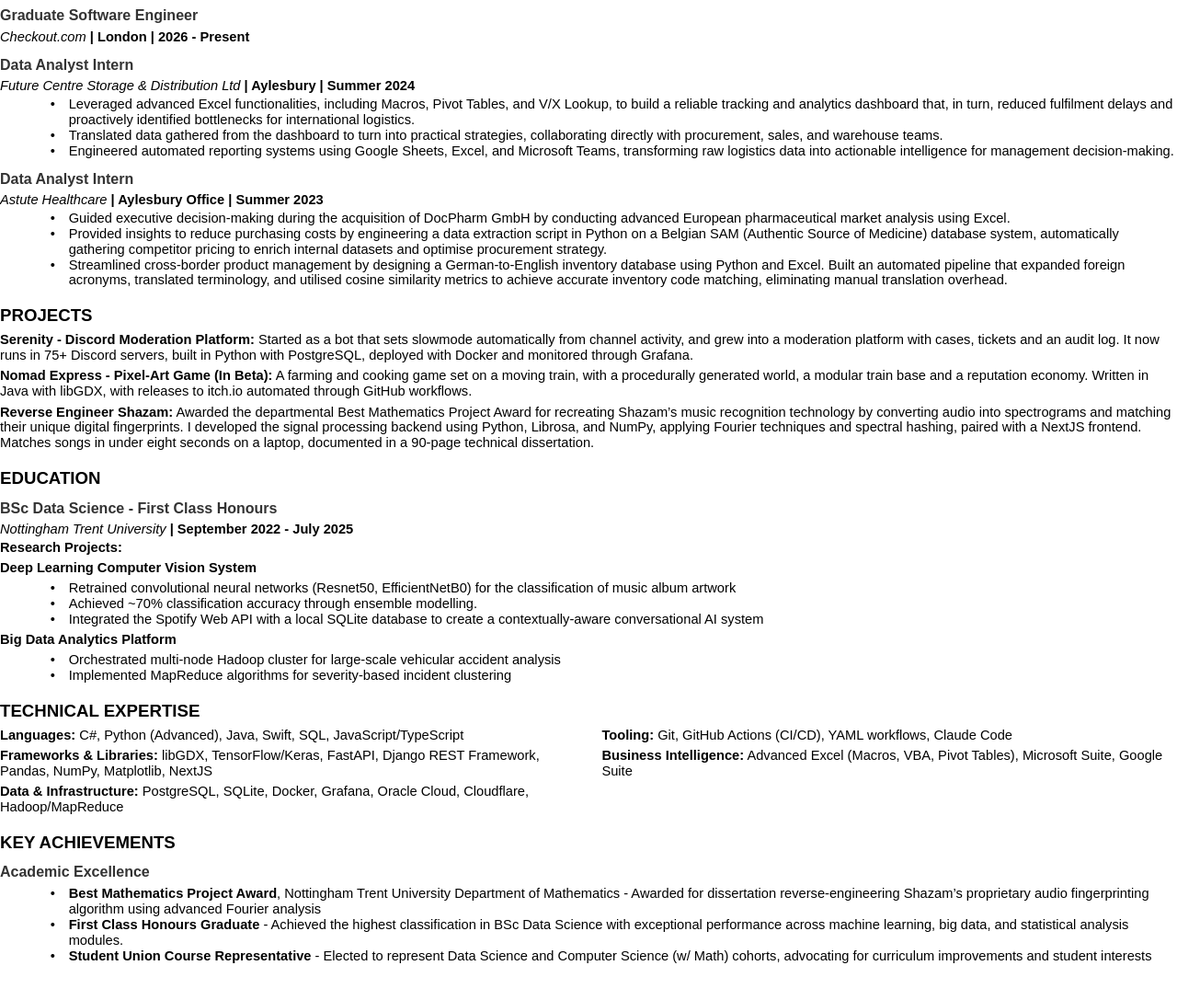
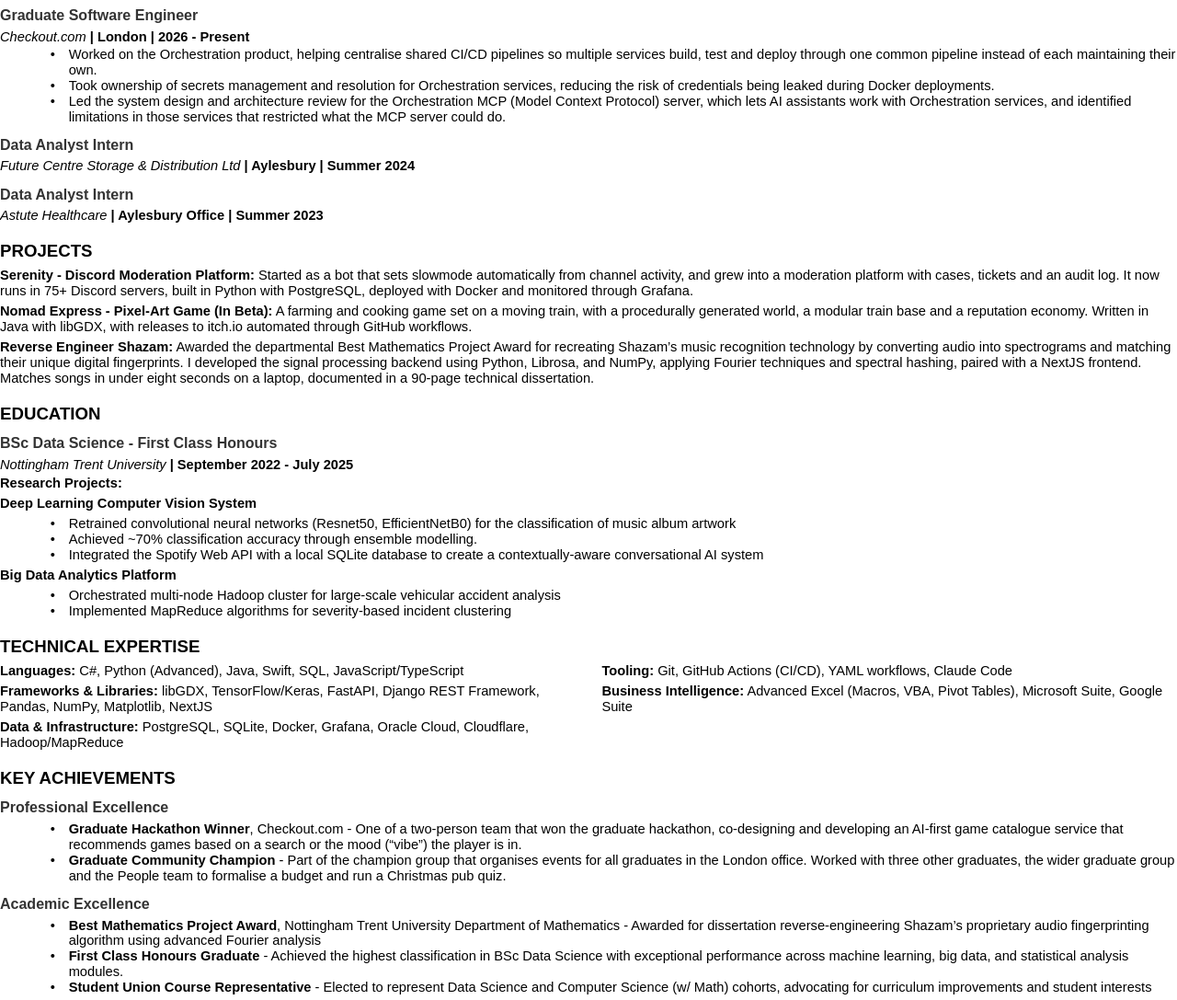
Before and after one commit to Patels-Labs/patelheet.com, a plain HTML site: page cv/cv.html in a window 1280 px wide. Shown: the part 200-1287 px from the top of the page at 92% size. Before the commit the page ends 1253 px from the top, so only its background shows below. Drawn offline with Linux system fonts and the light colour scheme.

Commit message:
CV: Checkout.com bullets, drop internship detail, add professional achievements

```diff
--- a/cv/cv.html
+++ b/cv/cv.html
@@ -41,26 +41,21 @@
 <div class="entry">
   <h3>Graduate Software Engineer</h3>
   <p class="where"><i>Checkout.com</i> | London | 2026 - Present</p>
+  <ul>
+    <li>Worked on the Orchestration product, helping centralise shared CI/CD pipelines so multiple services build, test and deploy through one common pipeline instead of each maintaining their own.</li>
+    <li>Took ownership of secrets management and resolution for Orchestration services, reducing the risk of credentials being leaked during Docker deployments.</li>
+    <li>Led the system design and architecture review for the Orchestration MCP (Model Context Protocol) server, which lets AI assistants work with Orchestration services, and identified limitations in those services that restricted what the MCP server could do.</li>
+  </ul>
 </div>
 
 <div class="entry">
   <h3>Data Analyst Intern</h3>
   <p class="where"><i>Future Centre Storage &amp; Distribution Ltd</i> | Aylesbury | Summer 2024</p>
-  <ul>
-    <li>Leveraged advanced Excel functionalities, including Macros, Pivot Tables, and V/X Lookup, to build a reliable tracking and analytics dashboard that, in turn, reduced fulfilment delays and proactively identified bottlenecks for international logistics.</li>
-    <li>Translated data gathered from the dashboard to turn into practical strategies, collaborating directly with procurement, sales, and warehouse teams.</li>
-    <li>Engineered automated reporting systems using Google Sheets, Excel, and Microsoft Teams, transforming raw logistics data into actionable intelligence for management decision-making.</li>
-  </ul>
 </div>
 
 <div class="entry">
   <h3>Data Analyst Intern</h3>
   <p class="where"><i>Astute Healthcare</i> | Aylesbury Office | Summer 2023</p>
-  <ul>
-    <li>Guided executive decision-making during the acquisition of DocPharm GmbH by conducting advanced European pharmaceutical market analysis using Excel.</li>
-    <li>Provided insights to reduce purchasing costs by engineering a data extraction script in Python on a Belgian SAM (Authentic Source of Medicine) database system, automatically gathering competitor pricing to enrich internal datasets and optimise procurement strategy.</li>
-    <li>Streamlined cross-border product management by designing a German-to-English inventory database using Python and Excel. Built an automated pipeline that expanded foreign acronyms, translated terminology, and utilised cosine similarity metrics to achieve accurate inventory code matching, eliminating manual translation overhead.</li>
-  </ul>
 </div>
 
 <h2>Projects</h2>
@@ -73,21 +68,25 @@
 
 <h2>Education</h2>
 
-<div class="entry">
+<div>
   <h3>BSc Data Science - First Class Honours</h3>
   <p class="where"><i>Nottingham Trent University</i> | September 2022 - July 2025</p>
   <p><b>Research Projects:</b></p>
+  <div class="entry">
   <p><b>Deep Learning Computer Vision System</b></p>
   <ul>
     <li>Retrained convolutional neural networks (Resnet50, EfficientNetB0) for the classification of music album artwork</li>
     <li>Achieved ~70% classification accuracy through ensemble modelling.</li>
     <li>Integrated the Spotify Web API with a local SQLite database to create a contextually-aware conversational AI system</li>
   </ul>
+  </div>
+  <div class="entry">
   <p><b>Big Data Analytics Platform</b></p>
   <ul>
     <li>Orchestrated multi-node Hadoop cluster for large-scale vehicular accident analysis</li>
     <li>Implemented MapReduce algorithms for severity-based incident clustering</li>
   </ul>
+  </div>
 </div>
 
 <h2>Technical Expertise</h2>
@@ -102,6 +101,12 @@
 
 <h2>Key Achievements</h2>
 
+<h3>Professional Excellence</h3>
+<ul>
+  <li><b>Graduate Hackathon Winner</b>, Checkout.com - One of a two-person team that won the graduate hackathon, co-designing and developing an AI-first game catalogue service that recommends games based on a search or the mood (&ldquo;vibe&rdquo;) the player is in.</li>
+  <li><b>Graduate Community Champion</b> - Part of the champion group that organises events for all graduates in the London office. Worked with three other graduates, the wider graduate group and the People team to formalise a budget and run a Christmas pub quiz.</li>
+</ul>
+
 <h3>Academic Excellence</h3>
 <ul>
   <li><b>Best Mathematics Project Award</b>, Nottingham Trent University Department of Mathematics - Awarded for dissertation reverse-engineering Shazam&rsquo;s proprietary audio fingerprinting algorithm using advanced Fourier analysis</li>
```
Also changed, not shown: 1 other file.
